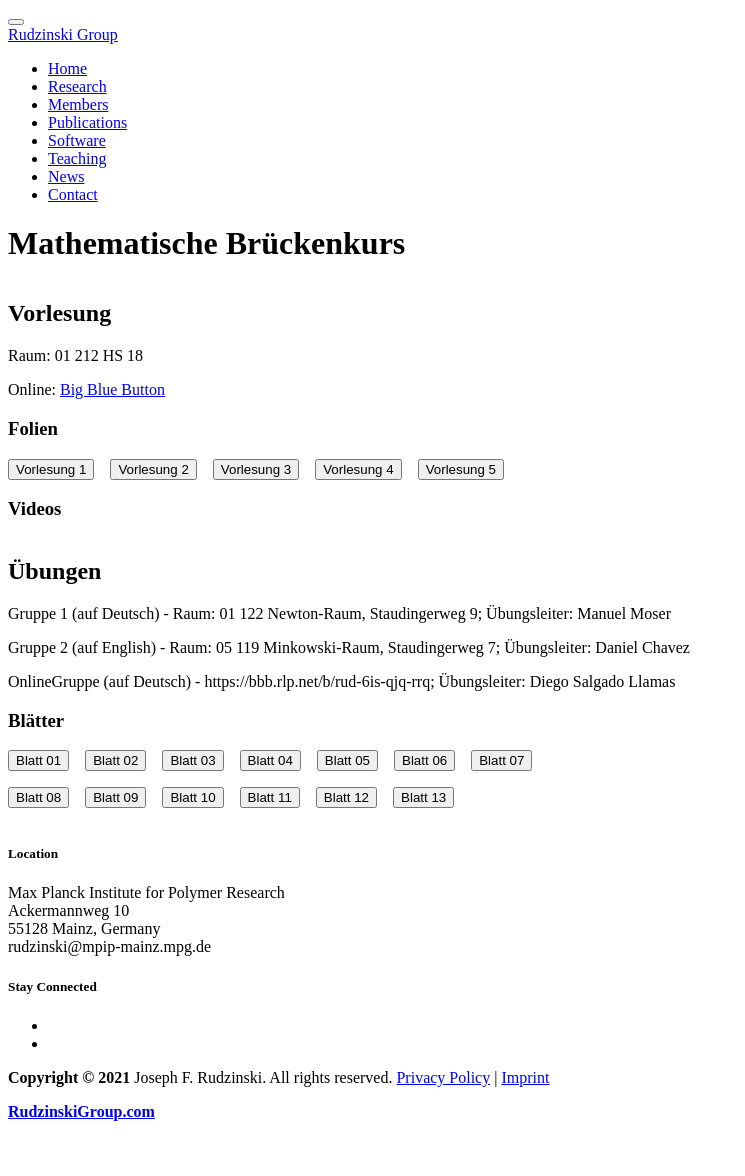
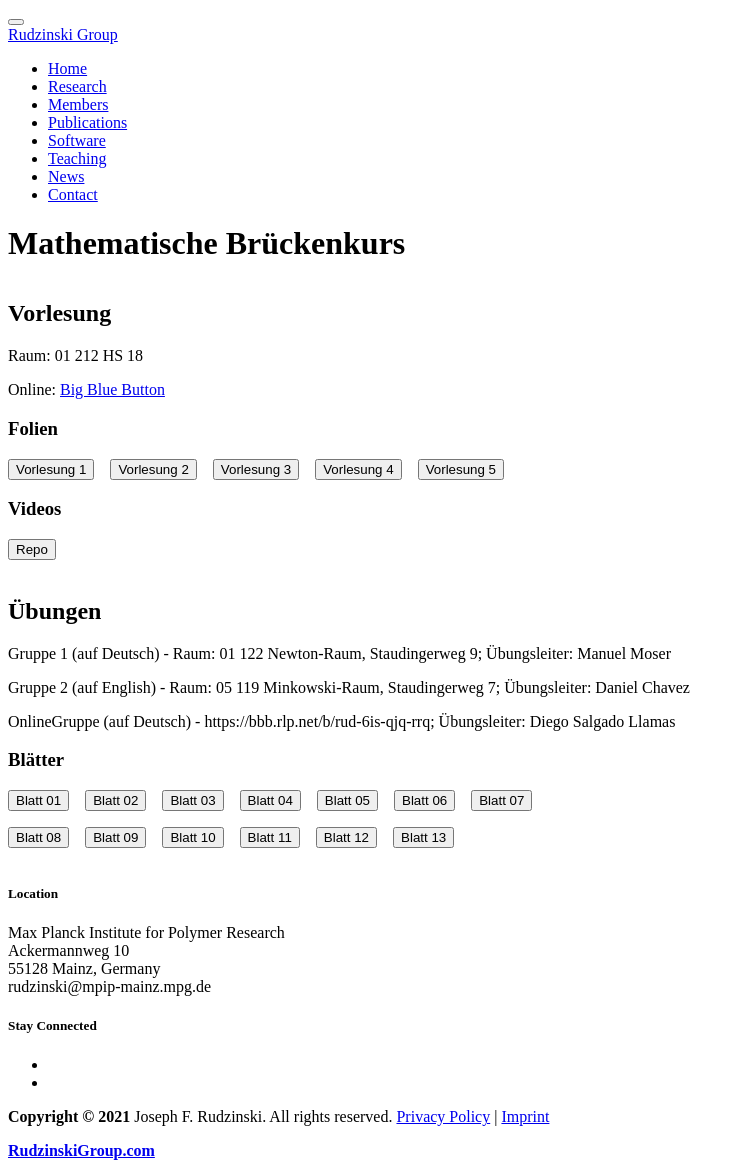
Before and after one commit to JFRudzinski/JFRudzinski.github.io, a Jekyll site: the page built from _posts/classes/2021-09-26-Brueckenkurs.md, in a window 1280 px wide. Shown: the whole page, without its empty margins (0-745 px from the left). Built offline with Jekyll 4.4.1, drawn with Linux system fonts in a browser that asks for light colours; before the commit the page ends 1137 px from its top, so only the background shows below that.

Commit message:
video repo

```diff
--- a/_posts/classes/2021-09-26-Brueckenkurs.md
+++ b/_posts/classes/2021-09-26-Brueckenkurs.md
@@ -41,8 +41,8 @@ categories: jekyll Class
         </p>
         <h3 class="post-subtitle">Videos</h3>
         <p>
-        <!-- <a href="{{site.baseurl}}/assets/content/Teaching/Brueckenkurs/Vorlesungen/vorl_03.mp4" target="_blank"><button class="button-new shadow">Vorlesung 3</button></a>
-        &nbsp;&nbsp; -->
+        <a href="https://datashare.mpcdf.mpg.de/s/QrOvNL85f2Roca4" target="_blank"><button class="button-new shadow">Repo</button></a>
+        &nbsp;&nbsp;
         <!-- <a href="{{site.baseurl}}/assets/content/Teaching/Brueckenkurs/Vorlesungen/vorl_04.mov" target="_blank"><button class="button-new shadow">Vorlesung 4</button></a>
         &nbsp;&nbsp; -->
         </p>
```
